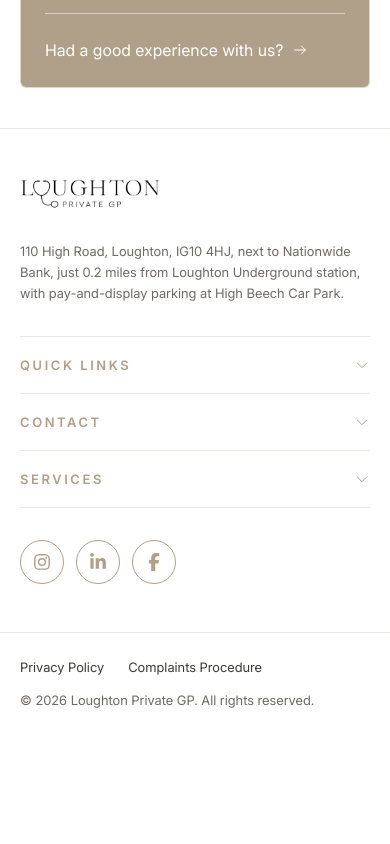
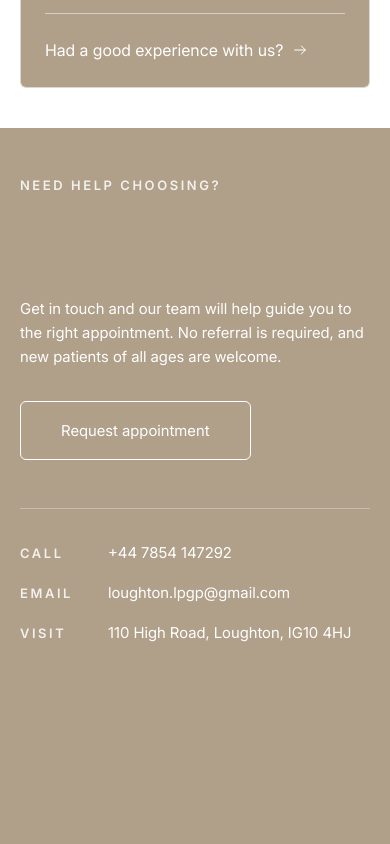
Before and after one commit to SonaliRam/Loughton, a React (Vite) app: page / in a window 390 px wide. Shown: the part 5460-6304 px from the top of the page. Before the commit the page ends 6194 px from the top, so only its background shows below. Built offline with nearby package versions, Linux system fonts and the light colour scheme.

Commit message:
padding fix

```diff
--- a/src/components/sections/ServiceCta.jsx
+++ b/src/components/sections/ServiceCta.jsx
@@ -49,7 +49,7 @@ function ServiceCta() {
       ref={sectionRef}
       id="book"
       aria-labelledby="service-cta-heading"
-      className="overflow-clip bg-tan py-20 xl:py-32"
+      className="overflow-clip bg-tan service-cta-sec"
     >
       <div className="page-width-small grid items-center gap-12 md:grid-cols-2 md:gap-16 xl:gap-24">
         <div>
--- a/src/index.css
+++ b/src/index.css
@@ -413,4 +413,17 @@
     aspect-ratio: 4 / 5;
     overflow: hidden;
   }
+  @media (max-width: 767px) {
+    .service-cta-sec {
+      padding-top: 3rem;
+      padding-bottom: 0rem;
+    }
+  }
+
+  @media (min-width: 768px) and (max-width: 1023px) {
+    .service-cta-sec {
+      padding-top: 2rem;
+      padding-bottom: 2rem;
+    }
+  }
 }
--- a/src/pages/Contact.jsx
+++ b/src/pages/Contact.jsx
@@ -1,11 +1,12 @@
 import ContactLocation from "../components/sections/ContactLocation";
 import ContactOptions from "../components/sections/ContactOptions";
-
+import ServiceCta from "../components/sections/ServiceCta";
 function Contact() {
   return (
     <>
       <ContactOptions />
       <ContactLocation />
+      <ServiceCta />
     </>
   );
 }
--- a/src/pages/Home.jsx
+++ b/src/pages/Home.jsx
@@ -5,7 +5,7 @@ import WhyChooseUs from "../components/sections/WhyChooseUs";
 import Services from "../components/sections/Services";
 import MoreServices from "../components/sections/MoreServices";
 import Reviews from "../components/sections/Reviews";
-
+import ServiceCta from "../components/sections/ServiceCta";
 function Home() {
   return (
     <>
@@ -16,6 +16,7 @@ function Home() {
       <Services />
       <MoreServices />
       <Reviews />
+      <ServiceCta />
     </>
   );
 }
```
